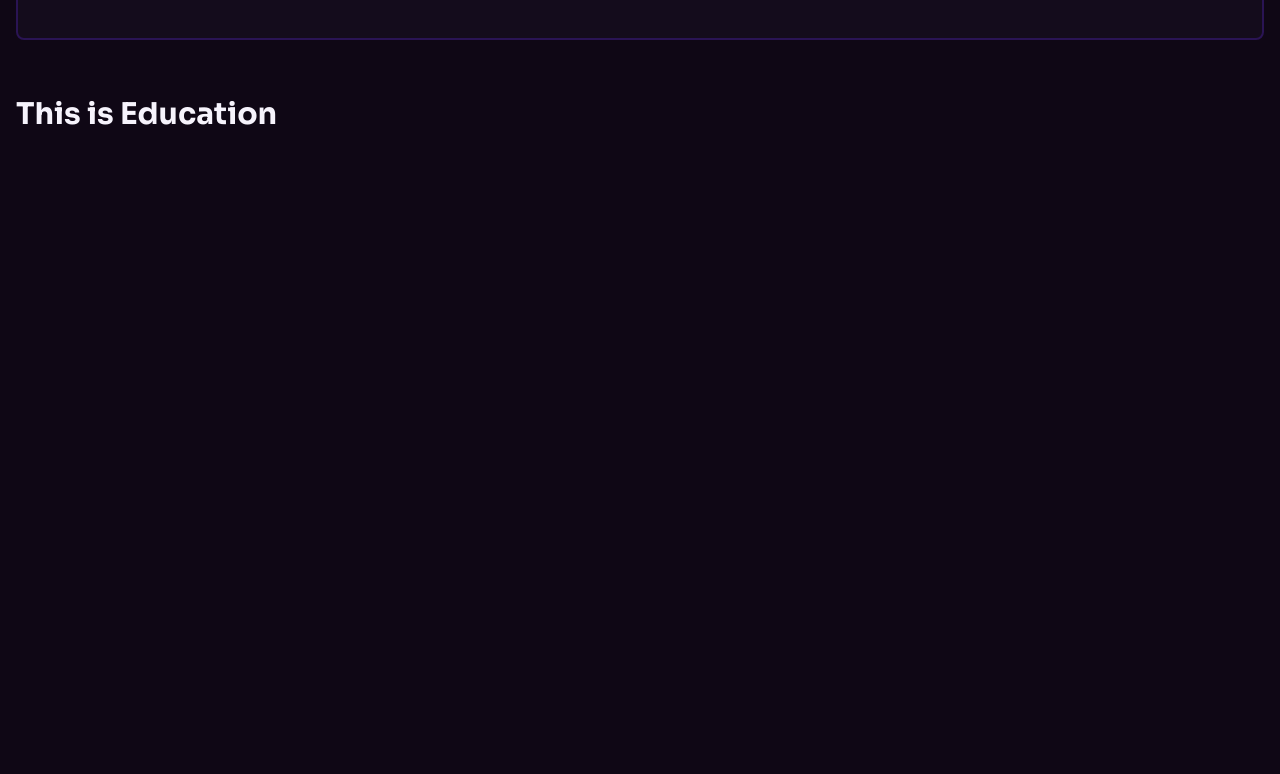
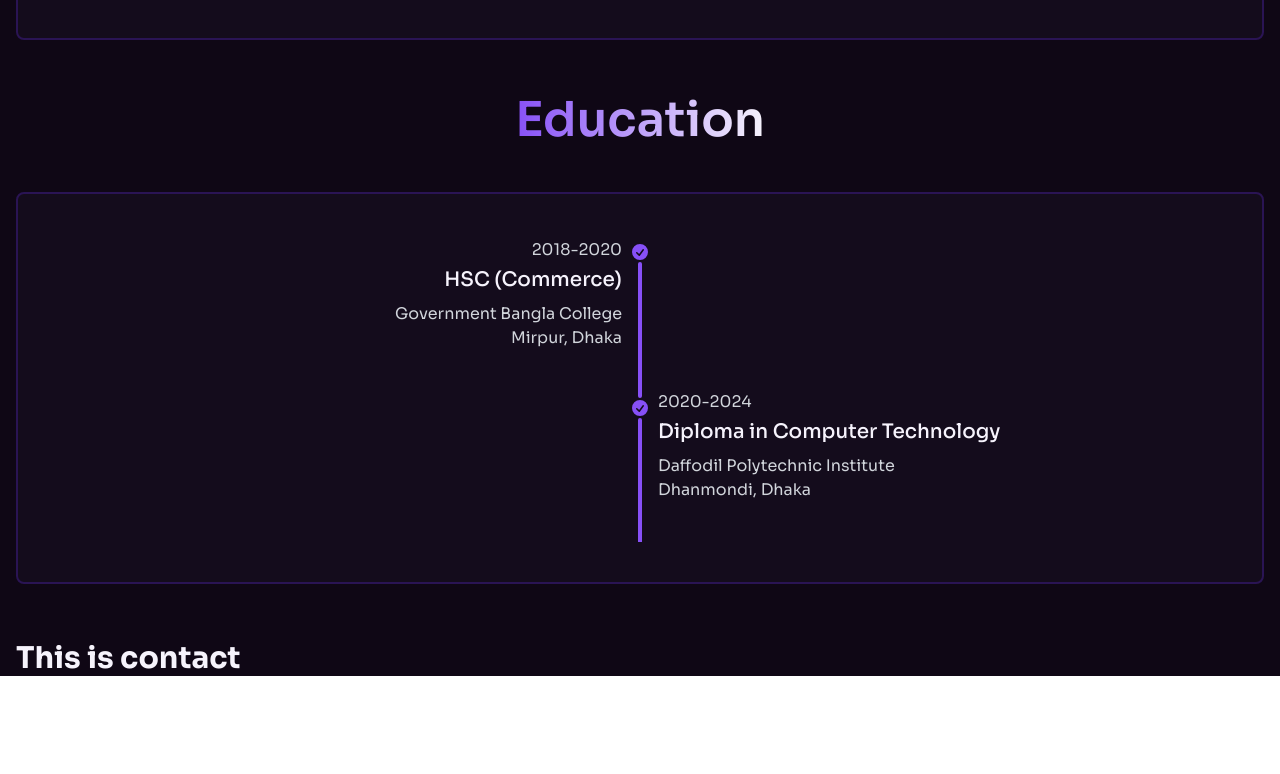
Before and after one commit to Amin7775/my-portfolio, a React (Vite) app: page / in a window 1280 px wide. Shown: the part 3386-4160 px from the top of the page. After the commit the page ends 4063 px from the top, so only its background shows below. Built offline with nearby package versions, Linux system fonts and the light colour scheme.

Commit message:
Added : Education section

```diff
--- a/package.json
+++ b/package.json
@@ -19,6 +19,7 @@
     "react-router-dom": "^6.24.1",
     "react-scroll": "^1.9.0",
     "react-slick": "^0.30.2",
+    "react-vertical-timeline-component": "^3.6.0",
     "sort-by": "^0.0.2",
     "swiper": "^11.1.4"
   },
--- a/src/Pages/Home/Home.jsx
+++ b/src/Pages/Home/Home.jsx
@@ -1,4 +1,5 @@
 import Navbar from "../../Components/Navbar/Navbar";
+import Education from "./HomeComponents/Education/Education";
 import Introduction from "./HomeComponents/Introduction/Introduction";
 import Projects from "./HomeComponents/Projects/Projects";
 import Skills from "./HomeComponents/Skills/Skills";
@@ -16,18 +17,17 @@ const Home = () => {
           <Introduction></Introduction>
         </div>
         <div id="skills" className="mt-2">
-          {/* <h1 className="text-3xl font-bold">This is Skills</h1> */}
           <Skills></Skills>
         </div>
-        <div id="projects" className="min-h-screen">
-          {/* <h1 className="text-3xl font-bold">This is Projects</h1> */}
+        <div id="projects">
           <Projects></Projects>
         </div>
-        <div id="education" className="min-h-screen">
-          <h1 className="text-3xl font-bold">This is Education</h1>
+        <div id="education">
+          {/* <h1 className="text-3xl font-bold">This is Education</h1> */}
+          <Education></Education>
         </div>
-        <div id="contact" className="min-h-screen">
-          <div className="h-28 bg-transparent"></div>
+        <div id="contact">
+          {/* <div className="h-28 bg-transparent"></div> */}
           <h1 className="text-3xl font-bold">This is contact</h1>
         </div>
       </div>
--- /dev/null
+++ b/src/Pages/Home/HomeComponents/Education/Education.jsx
@@ -0,0 +1,75 @@
+import CommonHeading from "../../../../Components/CommonHeading/CommonHeading";
+import CommonDiv from "../../../../Components/CommonDiv/CommonDiv";
+
+const Education = () => {
+  return (
+    <div>
+      <CommonHeading heading={"Education"}></CommonHeading>
+      <div className="mt-12">
+        <CommonDiv>
+          <div className="flex items-center justify-center">
+            <ul className="timeline timeline-snap-icon max-md:timeline-compact timeline-vertical">
+              <li>
+                <div className="timeline-middle">
+                  <svg
+                    xmlns="http://www.w3.org/2000/svg"
+                    viewBox="0 0 20 20"
+                    fill="#8750f7"
+                    className="h-5 w-5"
+                  >
+                    <path
+                      fillRule="evenodd"
+                      d="M10 18a8 8 0 100-16 8 8 0 000 16zm3.857-9.809a.75.75 0 00-1.214-.882l-3.483 4.79-1.88-1.88a.75.75 0 10-1.06 1.061l2.5 2.5a.75.75 0 001.137-.089l4-5.5z"
+                      clipRule="evenodd"
+                    />
+                  </svg>
+                </div>
+                <div className="timeline-start mb-10 md:text-end mr-2">
+                  <time className="text-gray-300">2018-2020</time>
+                  <div className="text-lg md:text-xl  font-medium mt-1">
+                    HSC (Commerce)
+                  </div>
+                  <div className="text-base text-gray-300 mt-2">
+                    <p>Government Bangla College</p>
+                    <p>Mirpur, Dhaka</p>
+                  </div>
+                </div>
+                <hr className="bg-theme-primary" />
+              </li>
+              <li>
+                <hr className="bg-theme-primary" />
+                <div className="timeline-middle">
+                  <svg
+                    xmlns="http://www.w3.org/2000/svg"
+                    viewBox="0 0 20 20"
+                    fill="#8750f7"
+                    className="h-5 w-5"
+                  >
+                    <path
+                      fillRule="evenodd"
+                      d="M10 18a8 8 0 100-16 8 8 0 000 16zm3.857-9.809a.75.75 0 00-1.214-.882l-3.483 4.79-1.88-1.88a.75.75 0 10-1.06 1.061l2.5 2.5a.75.75 0 001.137-.089l4-5.5z"
+                      clipRule="evenodd"
+                    />
+                  </svg>
+                </div>
+                <div className="timeline-end mb-10 mt-5 md:mt-0 ml-2">
+                  <time className="text-gray-300">2020-2024</time>
+                  <div className="text-lg md:text-xl font-medium mt-1">
+                    Diploma in Computer Technology
+                  </div>
+                  <div className="text-base text-gray-300 mt-2">
+                    <p>Daffodil Polytechnic Institute</p>
+                    <p>Dhanmondi, Dhaka</p>
+                  </div>
+                </div>
+                <hr className="bg-theme-primary" />
+              </li>
+            </ul>
+          </div>
+        </CommonDiv>
+      </div>
+    </div>
+  );
+};
+
+export default Education;
```
Also changed, not shown: 1 other file (tests, documents, lock files or other folders).
